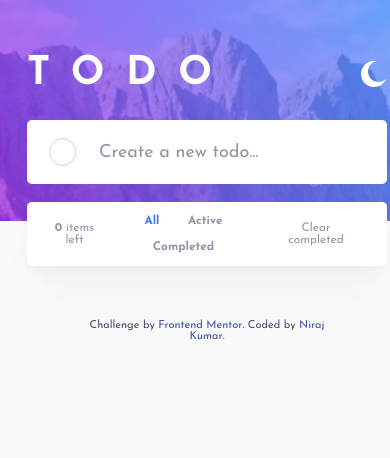
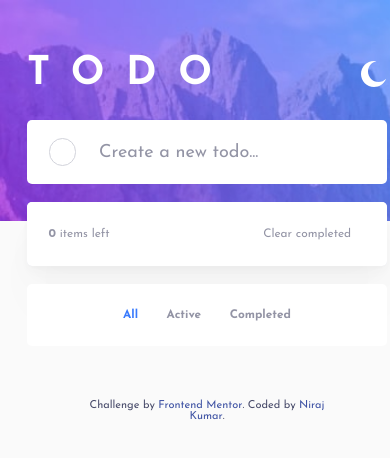
Before and after one commit to niraj-kumar-r/myTODO, a React (Vite) app: page / in a window 390 px wide. Shown: the top 458 px of the page. Built offline with nearby package versions, Linux system fonts and the light colour scheme.

Commit message:
conditionally render todoSelectFilter

```diff
--- a/src/App.css
+++ b/src/App.css
@@ -265,4 +265,11 @@ button:focus {
         padding-top: 1.5rem;
         margin-bottom: 0;
     }
+
+    .todo-list-filter {
+        background-color: var(--background-color);
+        border-radius: 5px;
+        margin: 1rem auto 1rem;
+        padding: 1rem;
+    }
 }
--- a/src/App.jsx
+++ b/src/App.jsx
@@ -2,6 +2,7 @@ import { useEffect, useState } from "react";
 import TodoHeader from "./components/TodoHeader";
 import TodoForm from "./components/TodoForm";
 import TodoList from "./components/TodoList";
+import TodoSelectFilter from "./components/TodoSelectFilter";
 import TodoFooter from "./components/TodoFooter";
 import "./App.css";
 
@@ -55,6 +56,8 @@ function App() {
         setTodoList(newTodoList);
     };
 
+    const isMobile = window.innerWidth <= 768;
+
     return (
         <>
             <TodoHeader lightMode={lightMode} onToggle={setLightMode} />
@@ -68,6 +71,9 @@ function App() {
                 onDelete={handleDeleteTodo}
                 clearCompleted={handleClearCompleted}
             />
+            {isMobile && (
+                <TodoSelectFilter filter={filter} onFilterToggle={setFilter} />
+            )}
             <TodoFooter />
         </>
     );
--- a/src/components/TodoListFilter.jsx
+++ b/src/components/TodoListFilter.jsx
@@ -1,4 +1,5 @@
 import PropTypes from "prop-types";
+import TodoSelectFilter from "./TodoSelectFilter";
 
 export default function TodoListFilter({
     count,
@@ -6,31 +7,18 @@ export default function TodoListFilter({
     onFilterToggle,
     clearCompleted,
 }) {
+    const isMobile = window.innerWidth <= 768;
     return (
         <div className="todo-filter">
             <div className="todo-count">
                 <strong>{count}</strong> items left
             </div>
-            <div className="todo-list-filter">
-                <button
-                    className={filter === "all" ? "selected" : ""}
-                    onClick={() => onFilterToggle("all")}
-                >
-                    <strong>All</strong>
-                </button>
-                <button
-                    className={filter === "active" ? "selected" : ""}
-                    onClick={() => onFilterToggle("active")}
-                >
-                    <strong>Active</strong>
-                </button>
-                <button
-                    className={filter === "completed" ? "selected" : ""}
-                    onClick={() => onFilterToggle("completed")}
-                >
-                    <strong>Completed</strong>
-                </button>
-            </div>
+            {!isMobile && (
+                <TodoSelectFilter
+                    filter={filter}
+                    onFilterToggle={onFilterToggle}
+                />
+            )}
             <div className="todo-clear-completed">
                 <button onClick={clearCompleted}>Clear completed</button>
             </div>
--- /dev/null
+++ b/src/components/TodoSelectFilter.jsx
@@ -0,0 +1,31 @@
+import PropTypes from "prop-types";
+
+export default function TodoSelectFilter({ filter, onFilterToggle }) {
+    return (
+        <div className="todo-list-filter">
+            <button
+                className={filter === "all" ? "selected" : ""}
+                onClick={() => onFilterToggle("all")}
+            >
+                <strong>All</strong>
+            </button>
+            <button
+                className={filter === "active" ? "selected" : ""}
+                onClick={() => onFilterToggle("active")}
+            >
+                <strong>Active</strong>
+            </button>
+            <button
+                className={filter === "completed" ? "selected" : ""}
+                onClick={() => onFilterToggle("completed")}
+            >
+                <strong>Completed</strong>
+            </button>
+        </div>
+    );
+}
+
+TodoSelectFilter.propTypes = {
+    filter: PropTypes.string.isRequired,
+    onFilterToggle: PropTypes.func.isRequired,
+};
```
